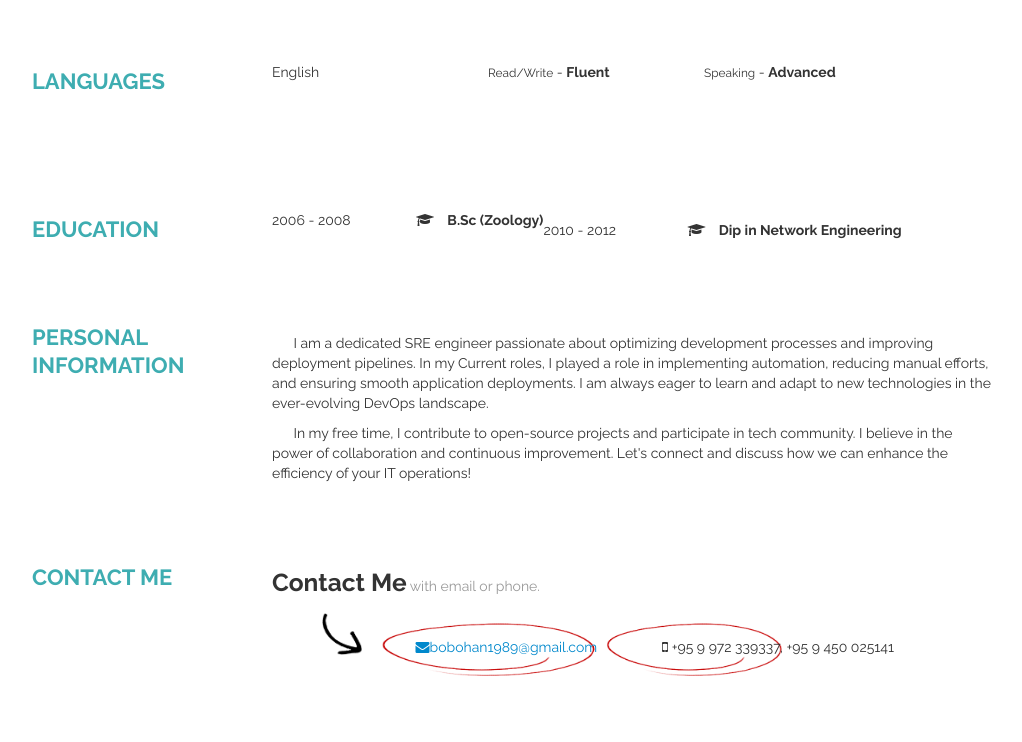
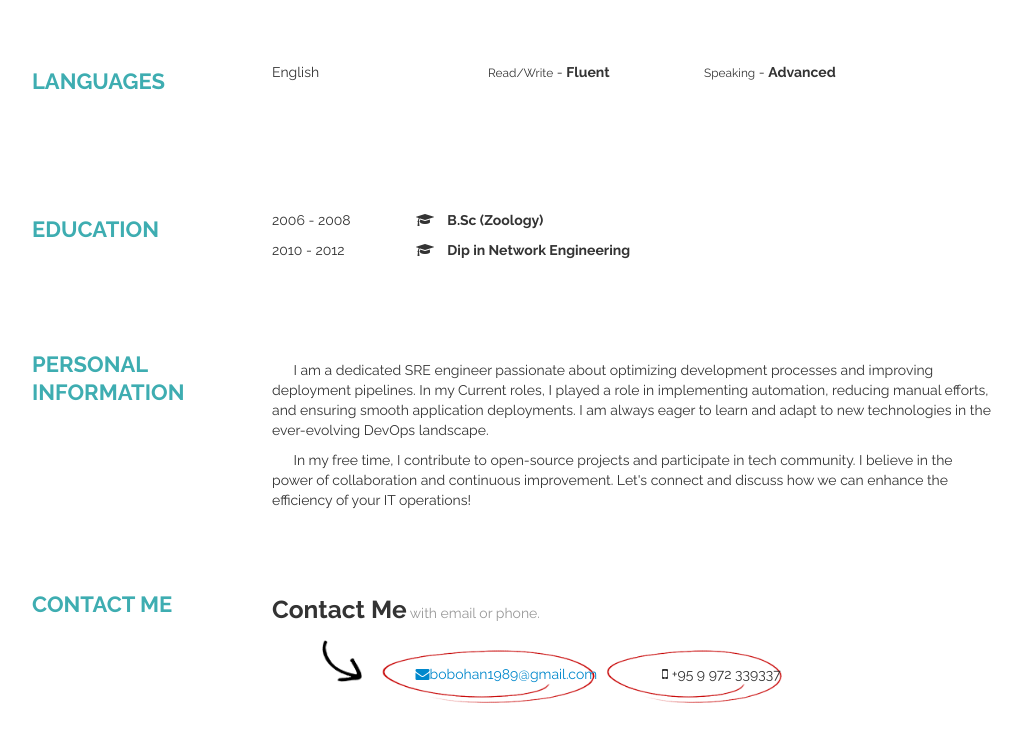
Before and after one commit to bobohan777/bobohan.github.io, a plain HTML site: page index.html in a window 1280 px wide. Shown: the part 1328-2070 px from the top of the page, without its empty margins (118-1140 px from the left). Drawn offline with Linux system fonts and the light colour scheme; files whose address does not match are found by name.

Commit message:
commit-v1.0.7

```diff
--- a/index.html
+++ b/index.html
@@ -209,13 +209,14 @@
                             <div class="company-name"><strong><i class="fa fa-graduation-cap"></i> B.Sc (Zoology)</strong></div>
                             </li>
 
-
+                            <br>
                             <li>
 
                             <div class="years">2010 - 2012</div>
                             <div class="company-name"><strong><i class="fa fa-graduation-cap"></i> Dip in Network Engineering</strong></div>
                             </li>
                                 <div class="clearfix"></div>
+                        </br>
                         </ul>
                     </div>
                     <div class="clearfix"></div>
@@ -264,7 +265,7 @@
                         <div class="salary-contact-wrapper">
                             <div class="email"> &nbsp;<a href="mailto:bobohan1989@gmail.com"><i
                                         class="fa fa-envelope"></i>bobohan1989@gmail.com</a></div>
-                            <div class="phone"><i class="fa fa-mobile"></i> +95 9 972 339337, +95 9 450 025141</div>
+                            <div class="phone"><i class="fa fa-mobile"></i> +95 9 972 339337</div>
                         </div>
                     </div>
                 </div>
```
